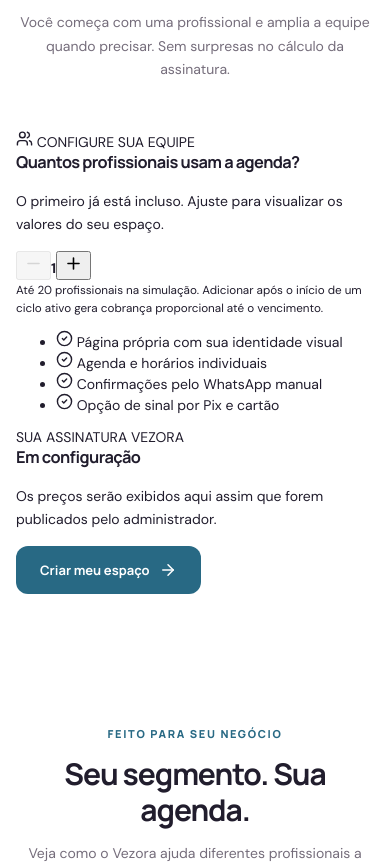
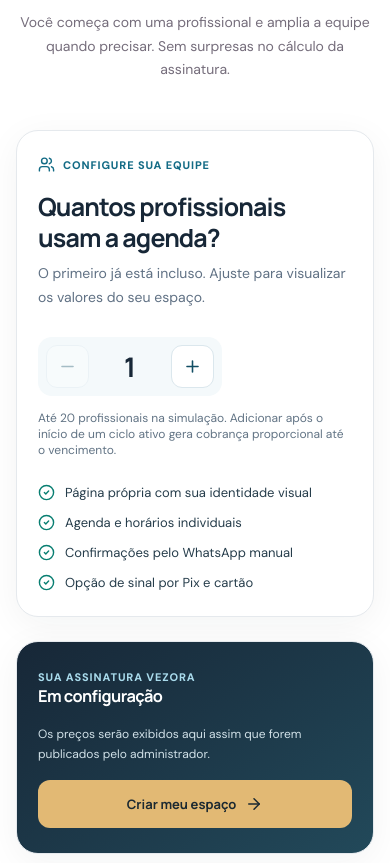
Before and after one commit to WarllesNoletoTech/vezora-frontend, a Next.js app: page / in a window 390 px wide. Shown: the part 4142-5005 px from the top of the page. Built offline with nearby package versions, Linux system fonts and the light colour scheme.

Commit message:
style(marketing): responsive interactive pricing section

```diff
--- a/app/globals.css
+++ b/app/globals.css
@@ -561,3 +561,34 @@ button:focus-visible,a:focus-visible,input:focus-visible,textarea:focus-visible,
 @media(max-width:600px){.vezora-image-upload{padding:12px}.vezora-image-preview.cover{height:140px}}
 
 .vezora-push-reenable{border:1px solid #d6e6ed;background:#f5fbff;border-radius:11px;padding:12px;margin-bottom:16px}.vezora-push-reenable:before{content:'Configure as notificações neste dispositivo';display:block;font-size:12px;font-weight:700;margin-bottom:8px;color:#284e62}
+
+/* Planos do Vezora: preços vindos do painel administrativo */
+.vezora-pricing-grid{display:grid;grid-template-columns:1fr 1fr;gap:24px;max-width:960px;margin:30px auto 0;align-items:stretch}
+.vezora-pricing-plan,.vezora-pricing-summary{border:1px solid #e5e9ed;border-radius:22px;padding:34px;background:#fff;box-shadow:0 8px 36px #141f2a0d}
+.vezora-pricing-plan h3{font-size:25px;line-height:1.25;margin:14px 0 8px;color:#172737}
+.vezora-pricing-plan p,.vezora-pricing-summary p{color:#607184;font-size:14px;line-height:1.7}
+.vezora-pricing-eyebrow{color:#136b85;display:inline-flex;align-items:center;gap:8px;font-weight:800;letter-spacing:.08em;font-size:11px}
+.vezora-count-picker{display:inline-flex;align-items:center;gap:27px;background:#f4f9fb;border-radius:14px;padding:8px;margin:14px 0}
+.vezora-count-picker button{width:43px;height:43px;border-radius:11px;background:#fff;border:1px solid #dbe7ed;color:#124e64;display:grid;place-items:center}
+.vezora-count-picker button:disabled{opacity:.35}
+.vezora-count-picker strong{font-family:var(--font-manrope),Arial,sans-serif;font-size:27px;min-width:28px;text-align:center;color:#172737}
+.vezora-pricing-plan>small{display:block;font-size:12px;color:#627485}
+.vezora-pricing-benefits{list-style:none;margin:26px 0 0;padding:0;display:grid;gap:13px}
+.vezora-pricing-benefits li{display:flex;gap:10px;align-items:flex-start;color:#263d4b;font-size:13px}
+.vezora-pricing-benefits svg{color:#087e71;flex-shrink:0}
+.vezora-pricing-summary{background:linear-gradient(145deg,#172737,#22495a);color:#fff}
+.vezora-pricing-summary .vezora-pricing-eyebrow{color:#a9dbec}
+.vezora-pricing-summary .vezora-price-main{margin-top:26px;display:grid;gap:6px}
+.vezora-price-main span,.vezora-price-renewal span{font-size:14px;color:#d0e2e9}
+.vezora-price-main strong{display:block;font-size:clamp(35px,4vw,49px);line-height:1.15;letter-spacing:-.04em}
+.vezora-price-renewal{display:grid;gap:6px;margin:24px 0}
+.vezora-price-renewal strong{font-size:24px}
+.vezora-price-renewal strong small{font-size:13px;font-weight:500}
+.vezora-pricing-lines{display:grid;gap:12px;border-top:1px solid #ffffff38;border-bottom:1px solid #ffffff38;padding:16px 0}
+.vezora-pricing-lines>div{display:flex;justify-content:space-between;gap:14px;font-size:12px}
+.vezora-pricing-lines span{color:#d1e1e8}
+.vezora-pricing-summary p{color:#d1e1e8;font-size:12px;margin:15px 0}
+.vezora-pricing-summary .vezora-pricing-trial{display:inline-block;background:#ffffff16;border-radius:9px;padding:9px 12px;font-weight:700}
+.vezora-pricing-summary>.btn{display:flex;width:100%;background:#e2b974;color:#1b2931;margin-top:16px}
+.vezora-pricing-summary>.btn:hover{background:#f0c67f}
+@media(max-width:740px){.vezora-pricing-grid{grid-template-columns:minmax(0,1fr)}.vezora-pricing-plan,.vezora-pricing-summary{padding:25px 21px}}
```
